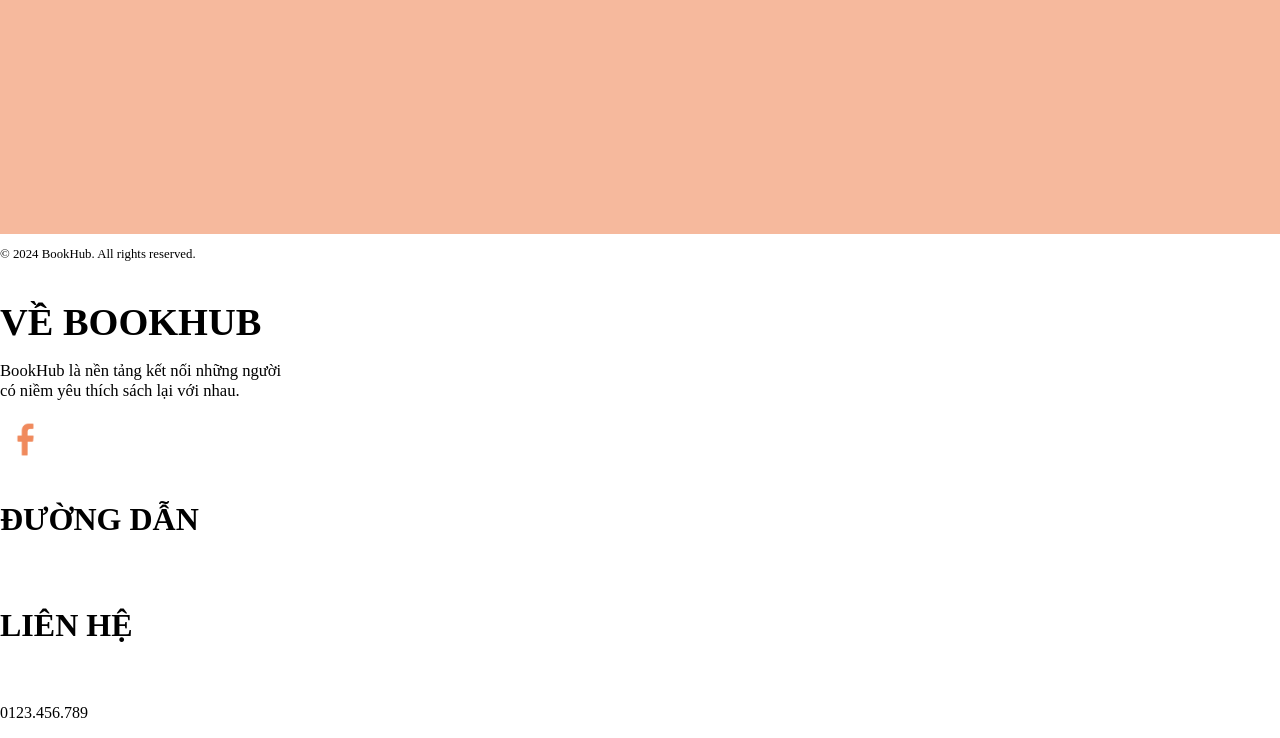
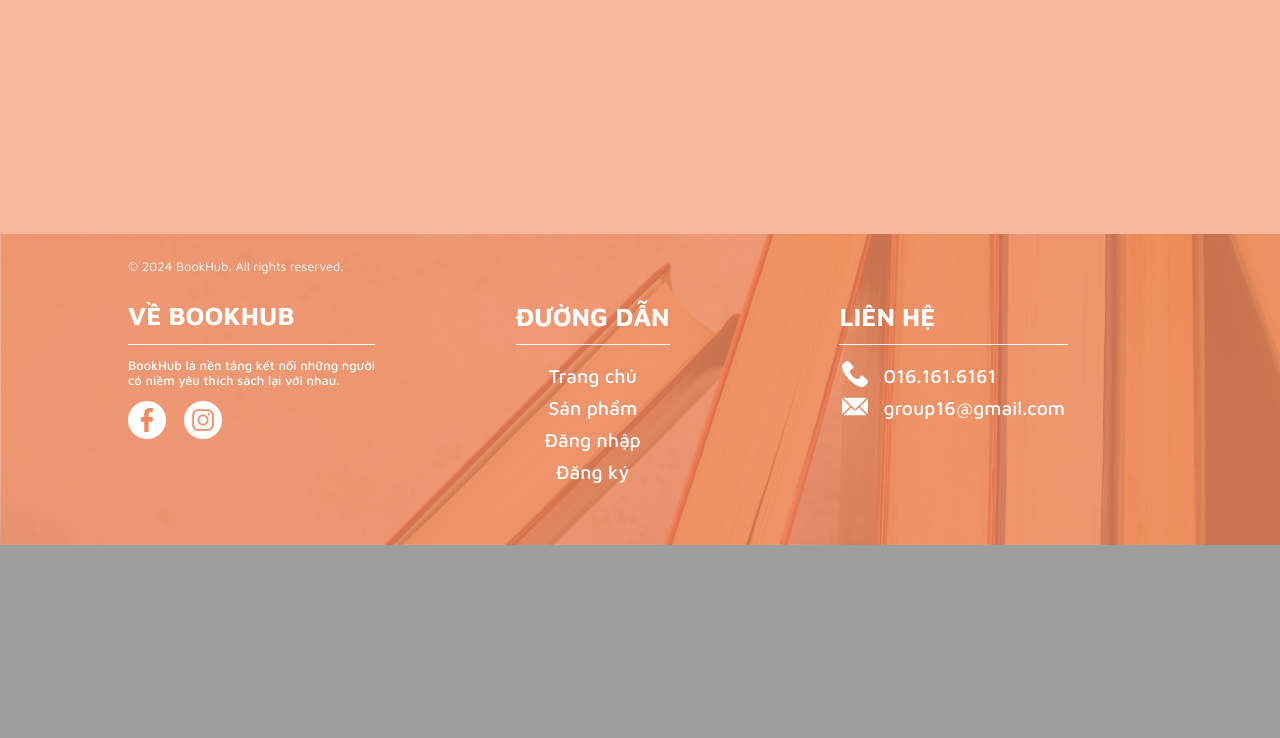
Before and after one commit to tranthehuuphuc/Bookhub, a PHP site: page /Bookhub.html in a window 1280 px wide. Shown: the part 1121-1859 px from the top of the page. After the commit the page ends 1666 px from the top, so only its background shows below. Run offline with PHP 8.4, Linux system fonts and the light colour scheme.

Commit message:
update footer

```diff
--- a/Bookhub.html
+++ b/Bookhub.html
@@ -37,22 +37,37 @@
     <footer>
         <div class="footer-content">
             <p style="font-size: 1vw;">&copy; 2024 BookHub. All rights reserved.</p>
-            <p style="font-size:3vw;font-weight:700;margin-bottom:0.1vw;">VỀ BOOKHUB</p>
-            <p style="font-size:1.3vw ; font-weight: 500;margin-bottom: 1vw;">BookHub là nền tảng kết nối những người
+            <p style="font-size:2vw;font-weight:700;margin-bottom:1.1vw;">VỀ BOOKHUB</p>
+            <div style="width: 100%; height: 0.1vw; background-color: #ffffff;margin-bottom: 1vw;"></div>
+            <p style="font-size:1vw ; font-weight: 500;margin-bottom: 1vw;">BookHub là nền tảng kết nối những người
             <br/>có niềm yêu thích sách lại với nhau.</p>
-            <a href="https://facebook.com" target="_blank" style="margin-right: 1vw;"><img src="./assets/facebook.png" alt="facebook" style="height: auto;width: 4vw;"></a>
-            <a href="https://instagram.com" target="_blank"><img src="./assets/instagram.png" alt="instagram" style="height: auto;width: 4vw;"></a>
+            <a href="https://facebook.com" target="_blank" style="margin-right: 1vw;"><img src="./assets/facebook.png" alt="facebook" style="height: auto;width: 3vw;"></a>
+            <a href="https://instagram.com" target="_blank"><img src="./assets/instagram.png" alt="instagram" style="height: auto;width: 3vw;"></a>
         </div>
+        <div class="link_contact" style="display: flexbox;">
+            <p style="font-size:2vw;font-weight:700;margin-bottom:1vw ;">ĐƯỜNG DẪN</p>
+            <div style="width: 100%; height: 0.1vw; background-color: #ffffff;margin-bottom: 0vw;"></div>
+            <ul style="list-style-type: none; font-size: 1.5vw;text-align: center;padding-left: 0;font-weight: 500;">
+                <li style="margin-bottom: 0.7vw;"><a href="Bookhub.html" style="color: white; text-decoration: none;" id="myLink">Trang chủ</a></li>
+                <li style="margin-bottom: 0.7vw;"><a href="Bookhub.html" style="color: white; text-decoration: none;" id="myLink">Sản phẩm</a></li>
+                <li style="margin-bottom: 0.7vw;"><a href="Bookhub.html" style="color: white; text-decoration: none;" id="myLink">Đăng nhập</a></li>
+                <li style="margin-bottom: 0.7vw;"><a href="Bookhub.html" style="color: white; text-decoration: none;" id="myLink">Đăng ký</a></li>
+            </ul>
 
-        <div class="link_contact">
-            <p style="font-size:2.5vw;font-weight:700;margin-bottom:0.1vw;">ĐƯỜNG DẪN</p><br/><br/>
-            <p style="font-size:2.5vw;font-weight:700;margin-bottom:0.1vw;">LIÊN HỆ</p>
-            <div class="contact" style="display:block">
-                <img src="./assets/phone-call.png" alt="phone" style="height: auto;width: 2vw;margin-top: 1vw;">
-                <p>0123.456.789</p>
-            </div>
+        </div>
+        <div class="contact" style="display:block">
+            <p style="font-size:2vw;font-weight:700;margin-bottom:1vw;">LIÊN HỆ</p>
+            <div style="width: 100%; height: 0.1vw; background-color: #ffffff;margin-bottom: 1vw;"></div>
+            <table>
+                <tr>
+                    <td style="padding-right: 1vw;"><img src="./assets/phone-call.png" alt="phone" style="height: auto;width: 2vw;"></td>
+                    <td style="font-size: 1.5vw;font-weight: 500;vertical-align: middle;">016.161.6161</td>
+                </tr>
+                <tr>
+                    <td style="padding-right: 1vw;"><img src="./assets/email.png" alt="mail" style="height: auto;width: 2vw;"></td>
+                    <td style="font-size: 1.5vw;font-weight: 500;vertical-align: middle;">group16@gmail.com</td>
+            </table>
         </div>
     </footer>
-
 </body>
 </html>
--- a/style.css
+++ b/style.css
@@ -108,3 +108,27 @@ html, body {
   width: 2.5vw;
   height: auto;
 }
+
+.footer-content{
+  padding: 1vw;
+  padding-left: 10vw;
+  padding-top: 1vw;
+  padding-bottom: 8vw;
+}
+footer{
+  display: flex;
+  background-image: url('./assets/footer.png');
+  background-size: cover;
+  background-repeat: no-repeat;
+  color: #fff;
+  font-family:MavenPro;
+}
+.link_contact {
+  padding: 3.25vw;
+  padding-left: 10vw;
+}
+.contact {
+  display: flex;
+  padding: 3.25vw;
+  padding-left: 10vw;
+}
```
Also changed, not shown: assets/email.png (added).
